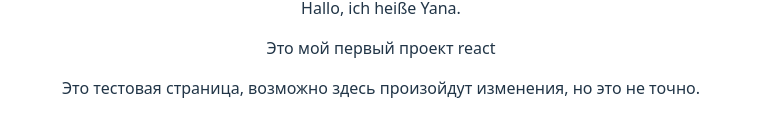
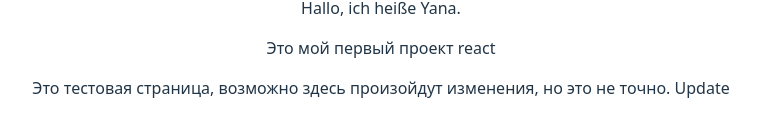
Before and after one commit to yanagttg/react-test-projekt, a React (Vite) app: page / in a window 1280 px wide. Shown: the part 382-518 px from the top of the page, without its empty margins (259-1019 px from the left). Built offline with nearby package versions, Linux system fonts and the light colour scheme.

Commit message:
text about

```diff
--- a/src/components/About.jsx
+++ b/src/components/About.jsx
@@ -6,7 +6,8 @@ function About() {
       <h2>Обо мне</h2>
       <p>Hallo, ich heiße Yana.</p>
       <p>Это мой первый проект react </p>
-      <p>Это тестовая страница, возможно здесь произойдут изменения, но это не точно.</p>
+      <p>Это тестовая страница, возможно здесь произойдут изменения, но это не точно.
+        Update</p>
     </div>
   );
 }
```
